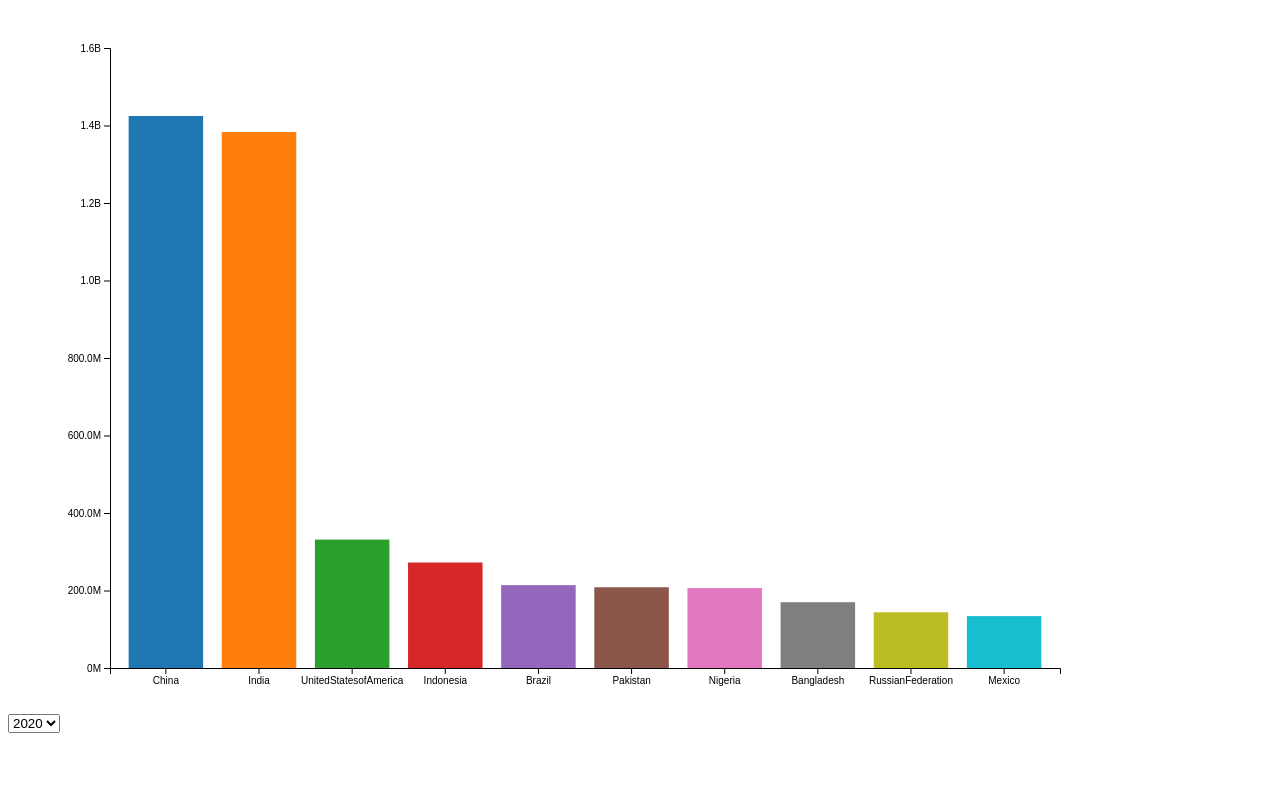
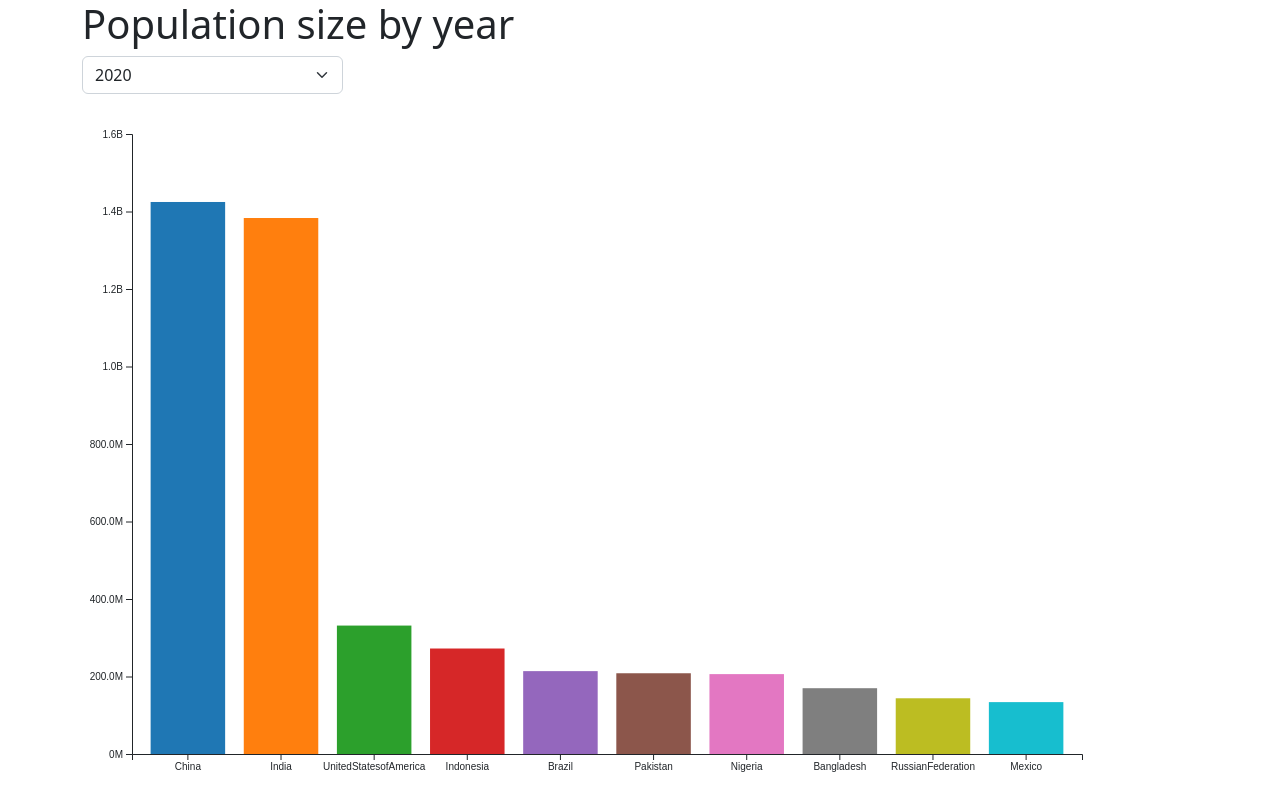
Before and after one commit to luchtkoe/D3-Intermediate-Bar-Chart, a plain HTML site: page index.html in a window 1280 px wide. Drawn offline with nearby package versions, Linux system fonts and the light colour scheme.

Commit message:
Added basic bootstrap to page
Adjusted html and js for bootstrap layout

```diff
--- a/index.html
+++ b/index.html
@@ -2,14 +2,36 @@
 <html lang="en" dir="ltr">
   <head>
     <meta charset="utf-8">
-    <title></title>
-          <script src="https://d3js.org/d3.v6.min.js"></script>
-  </head>
+    <title>D3Js Intermediate Bar chart</title>
+    <script src="https://d3js.org/d3.v6.min.js"></script>
+<!-- CSS only -->
+<link href="https://cdn.jsdelivr.net/npm/bootstrap@5.2.0-beta1/dist/css/bootstrap.min.css" rel="stylesheet" integrity="sha384-0evHe/X+R7YkIZDRvuzKMRqM+OrBnVFBL6DOitfPri4tjfHxaWutUpFmBp4vmVor" crossorigin="anonymous">  </head>
   <style>
 
    </style>
   <body>
+    <div class="container">
 
+      <div class="row">
+        <div class="col-sm-12">
+          <h1>Population size by year</h1>
+        </div>
+      </div>
+
+      <div class="row">
+        <div class="col-sm-3">
+          <select name="years" id="yearsDropdown" class="form-select" aria-label="Select Year" ></select>
+        </div>
+      </div>
+
+      <div class="row">
+        <div class="col-sm-12">
+           <svg id="dataVisualisation"></svg>
+        </div>
+      </div>
+    </div>
     <script src="index.js" type="text/javascript"></script>
-  </body>
+    <!-- JavaScript Bundle with Popper -->
+<!-- JavaScript Bundle with Popper -->
+<script src="https://cdn.jsdelivr.net/npm/bootstrap@5.2.0-beta1/dist/js/bootstrap.bundle.min.js" integrity="sha384-pprn3073KE6tl6bjs2QrFaJGz5/SUsLqktiwsUTF55Jfv3qYSDhgCecCxMW52nD2" crossorigin="anonymous"></script>  </body>
 </html>
--- a/index.js
+++ b/index.js
@@ -7,25 +7,13 @@ var width = 1080;
 var margin = {top:40, right:80, bottom:60, left:50};
 
 
-// NEEDED HTML elements
-// Dropdown
-d3.select('body')
-  .append('select')
-  .attr('class','yearsDropdown')
-  ;
+// SELECTING HTML elements
+var yearsDropdown = d3.select('#yearsDropdown');
+var svg = d3.select("#dataVisualisation")
 
-var yearsDropdown = d3.select('.yearsDropdown');
-
-//SVG ELEMENT
-d3.select('body')
-  .append('svg')
+svg
   .attr('height', height)
   .attr('width', width)
-  .attr('id', 'chart')
-  ;
-
-var chart = d3.select('#chart');
-
 
 // PLOTTING & VISUALIZATION
 function render(data){
@@ -91,7 +79,7 @@ function render(data){
 
 // Create containers for visualisations
   // Bar Container
-  chart
+  svg
     .append('g')
     .attr('id', 'dataVizContainer')
     ;
@@ -99,7 +87,7 @@ function render(data){
   var dataVizContainer = d3.select('#dataVizContainer');
 
   // Axis Container
-  chart
+  svg
     .append('g')
     .attr('id', "axisContainer")
     ;
```
